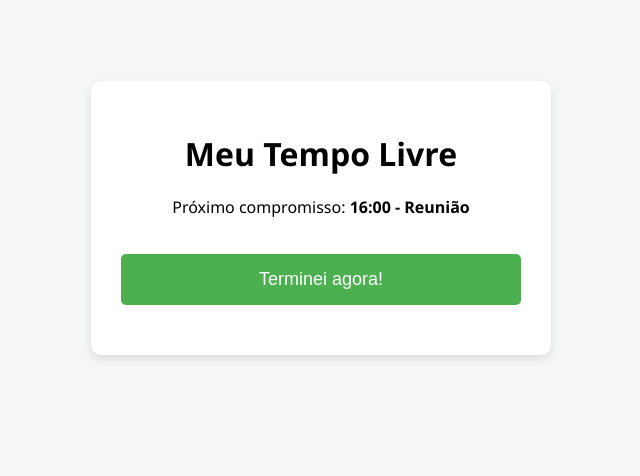
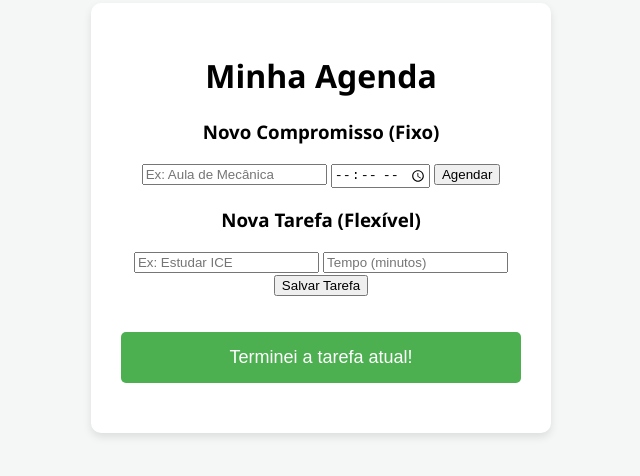
Before and after one commit to guitarheror/eu2, a plain HTML site: page index.html in a window 1280 px wide. Shown: the part 182-658 px from the top of the page, without its empty margins (319-959 px from the left). Drawn offline with Linux system fonts and the light colour scheme.

Commit message:
Update index.html

```diff
--- a/index.html
+++ b/index.html
@@ -3,26 +3,47 @@
 <head>
     <meta charset="UTF-8">
     <meta name="viewport" content="width=device-width, initial-scale=1.0">
-    <title>Otimizador de Tempo</title>
+    <title>Agenda Inteligente</title>
+    <script src='https://cdn.jsdelivr.net/npm/fullcalendar@6.1.11/index.global.min.js'></script>
     <link rel="stylesheet" href="style.css">
 </head>
 <body>
     <div class="container">
-        <h1>Meu Tempo Livre</h1>
+        <h1>Minha Agenda</h1>
 
-        <div class="status-panel">
-            <p>Próximo compromisso: <strong id="proximo-compromisso">16:00 - Reunião</strong></p>
-        </div>
+        <div class="layout-principal">
+            <div class="painel-lateral">
+                <div class="card">
+                    <h3>Novo Compromisso (Fixo)</h3>
+                    <input type="text" id="nome-compromisso" placeholder="Ex: Aula de Mecânica">
+                    <input type="time" id="hora-compromisso">
+                    <button onclick="adicionarCompromisso()">Agendar</button>
+                </div>
 
-        <button id="btn-terminei">Terminei agora!</button>
+                <div class="card">
+                    <h3>Nova Tarefa (Flexível)</h3>
+                    <input type="text" id="nome-tarefa" placeholder="Ex: Estudar ICE">
+                    <input type="number" id="tempo-tarefa" placeholder="Tempo (minutos)">
+                    <button onclick="adicionarTarefa()">Salvar Tarefa</button>
 
-        <div id="area-sugestoes" class="escondido">
-            <h2>Sugestões para o seu tempo livre (<span id="tempo-disponivel">0</span> min):</h2>
-            <ul id="lista-tarefas">
-                </ul>
+                    <ul id="lista-tarefas-cadastradas" class="lista-simples"></ul>
+                </div>
+
+                <div class="card destaque">
+                    <button id="btn-terminei">Terminei a tarefa atual!</button>
+                    <div id="area-sugestoes" class="escondido">
+                        <h4>Tempo Livre: <span id="tempo-disponivel">0</span> min</h4>
+                        <p>Sugestões:</p>
+                        <ul id="lista-tarefas-sugeridas" class="lista-simples"></ul>
+                    </div>
+                </div>
+            </div>
+
+            <div class="painel-calendario">
+                <div id="calendar"></div>
+            </div>
         </div>
     </div>
-
     <script src="script.js"></script>
 </body>
 </html>
```
